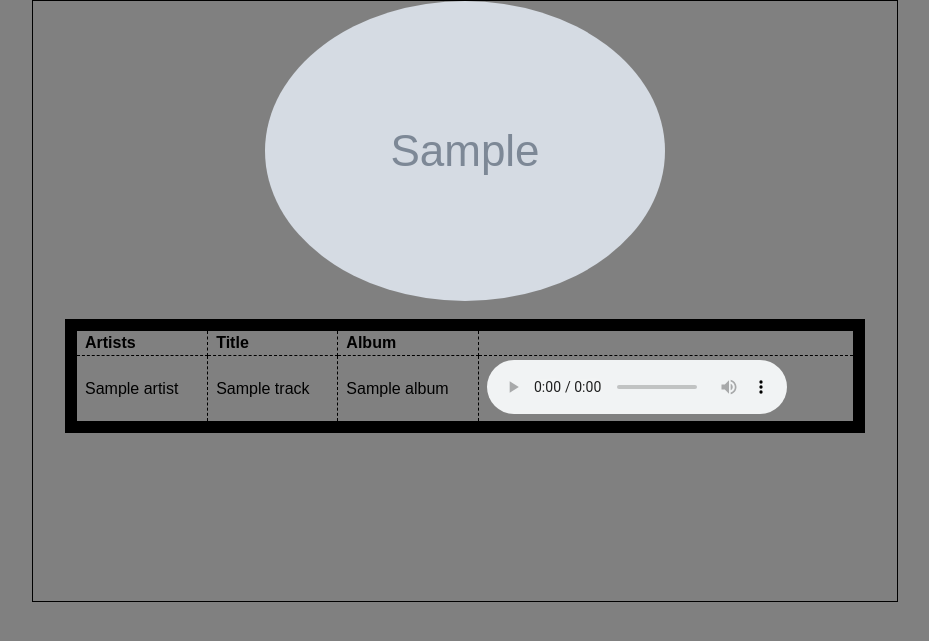
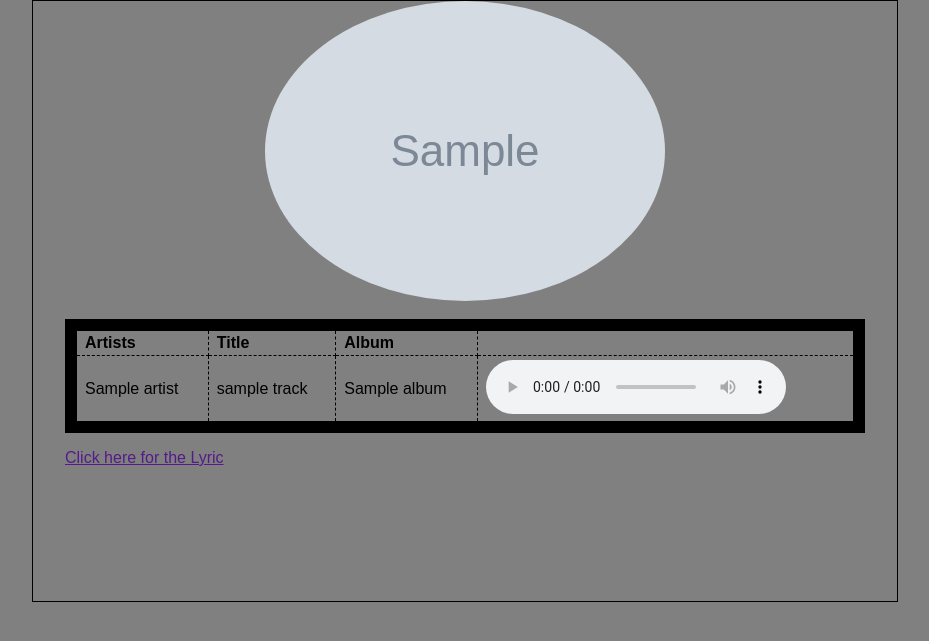
Before and after one commit to NJIT-CS490-SP21/project1-gnn3, a Flask app: page / in a window 1280 px wide. Shown: the top 641 px of the page, without its empty margins (175-1104 px from the left). Run offline with Flask 2, Linux system fonts and the light colour scheme; grey boxes marked "Sample" are stand-in pictures; a database or web service that is not in the repository returns one stand-in record (values such as "Sample title"); data that the repository does not hold is empty.

Commit message:
add heroku functionalities and new lyric functionaly on the app

```diff
--- a/app.py
+++ b/app.py
@@ -3,6 +3,7 @@ from dotenv import load_dotenv, find_dotenv
 import random
 import requests
 from flask import Flask, render_template
+
 app = Flask(__name__)
 @app.route("/")
 
@@ -31,10 +32,40 @@ def foo():
     a = response['tracks'][x]['album']['name']
     p = response['tracks'][x]['preview_url']
     n = response['tracks'][x]['name']
-
     lst = []
     for elm in range(len(response['tracks'][x]['artists'])):
         lst.append((response['tracks'][x]['artists'][elm]['name']))
-    return render_template("index.html", im=i, p=p, n=n, Lst=lst, a=a, Lenght=len(lst))
+
+
+
+    lst2=[]
+    for elm in lst:
+        for elm2 in elm.split(' '):
+            lst2.append(elm2)
+    for name in n.split(' '):
+        lst2.append(name)
+
+    BASE_URL = 'https://api.genius.com/search?q='
+    for item in lst2:
+        BASE_URL = BASE_URL+item+'%20'
+
+    genius_token = os.getenv('genius_token')
+    headers = {
+        'Authorization': 'Bearer {token}'.format(token=genius_token)}
+
+
+    response = requests.get(BASE_URL, headers=headers)
+    response = response.json()
+    n=n.lower()
+    for what in (response['response']['hits']):
+        if n== what['result']['full_title'].lower().split('by')[0].strip(' '):
+            path=what['result']['path']
+            page_url = "http://genius.com" + path
+            lyric = requests.get(page_url)
+            lyric = page_url
+
+            break
+        else : lyric=''
+    return render_template("index.html", im=i, p=p, n=n, Lst=lst, a=a, Lenght=len(lst),lyric=lyric)
 app.run(port=int(os.getenv('PORT', 8080)),
        host=os.getenv('IP', '0.0.0.0'), debug=True)
--- a/templates/index.html
+++ b/templates/index.html
@@ -35,11 +35,11 @@
 
    </td>
 
+</tr>
 
 
+ </table>
 
-</tr>
-
- </table>
+ <a           href={{lyric}}>Click here for the Lyric</a>
 </body>
 </html>
```
